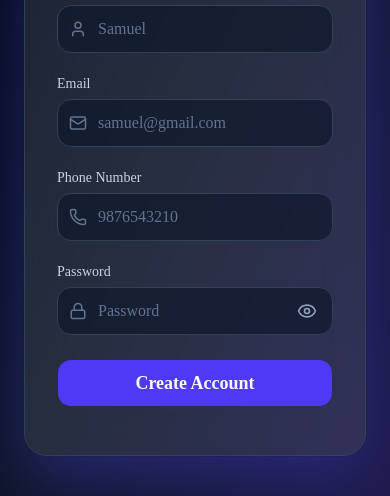
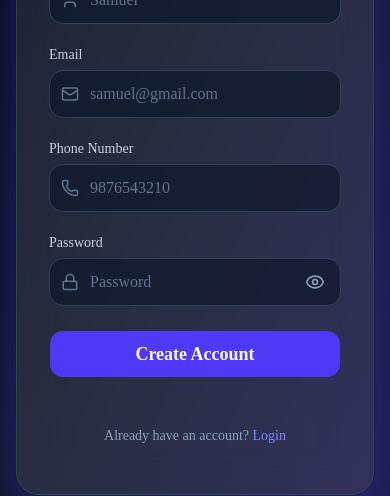
Before and after one commit to Samuel-joseph05/trackEx-pro-frontend, a Next.js app: page /register in a window 390 px wide. Shown: the part 384-880 px from the top of the page. Built offline with nearby package versions, Linux system fonts and the light colour scheme; no server answers.

Commit message:
feat: enhance RegisterPage with loading state and form validation improvements

```diff
--- a/app/register/page.jsx
+++ b/app/register/page.jsx
@@ -9,6 +9,7 @@ import { Label } from "@/components/ui/label";
 import { createUser } from "@/api/User";
 import { useRouter } from "next/navigation";
 import { toast } from "sonner";
+import Link from "next/link";
 
 export default function RegisterPage() {
   const [form, setForm] = useState({
@@ -17,9 +18,10 @@ export default function RegisterPage() {
     phone: "",
     password: "",
   });
-const router =useRouter();
+  const router = useRouter();
   const [errors, setErrors] = useState({});
   const [showPassword, setShowPassword] = useState(false);
+  const [loading, setLoading] = useState(false);
 
   const handleChange = (e) => {
     setForm({
@@ -71,19 +73,15 @@ const router =useRouter();
 
   const handleSubmit = async (e) => {
     e.preventDefault();
-    console.log("clicked")
-
+    setLoading(true);
     if (!validate()) return;
-
-    console.log(form);
 
     try {
       const data = await createUser(form);
       console.log(data);
       // alert("User Registered Successfully");
 
-
-      localStorage.setItem("token",data.token)// save token to local storage
+      localStorage.setItem("token", data.token); // save token to local storage
       // console.log(localStorage.getItem("token"));
       localStorage.setItem("user", JSON.stringify(data.user));
       toast.success("User Registered Successfully");
@@ -98,41 +96,41 @@ const router =useRouter();
       toast.error(error.response?.data?.message || "Registration failed");
       console.error(error);
       console.log(error.response?.data);
+    } finally {
+      setLoading(false);
     }
   };
 
   return (
-    <main className="min-h-screen flex items-center justify-center bg-linear-to-br from-slate-950 via-slate-900 to-indigo-950 px-6 py-10">
+    <main className="min-h-screen flex items-center justify-center bg-linear-to-br from-slate-950 via-slate-900 to-indigo-950 px-4 py-10 sm:px-6">
       <Card className="w-full max-w-lg rounded-3xl border border-slate-700 bg-white/10 backdrop-blur-xl shadow-[0_20px_60px_rgba(79,70,229,0.35)]">
         <CardContent className="p-8">
-
           <div className="text-center mb-8">
-
             <div className="mx-auto mb-5 flex h-16 w-16 items-center justify-center rounded-2xl bg-indigo-500/20">
               <User className="h-8 w-8 text-indigo-400" />
             </div>
 
-        <h1 className="text-4xl font-bold text-white">
-          Create Account
-        </h1>
+            <h1 className="text-4xl font-bold text-white">Create Account</h1>
 
             <p className="mt-2 text-slate-400">
               Sign up to start tracking your expenses
             </p>
-
           </div>
 
           <form onSubmit={handleSubmit} className="space-y-6">
-
             {/* Name */}
             <div className="space-y-2">
               <Label className="text-slate-300">Name</Label>
 
               <div className="relative">
-            <User className="absolute left-3 top-1/2 -translate-y-1/2 text-slate-500" size={18} />
+                <User
+                  className="absolute left-3 top-1/2 -translate-y-1/2 text-slate-500"
+                  size={18}
+                />
 
                 <Input
                   name="name"
+                  autoComplete="name"
                   value={form.name}
                   onChange={handleChange}
                   placeholder="Samuel"
@@ -150,10 +148,15 @@ const router =useRouter();
               <Label className="text-slate-300">Email</Label>
 
               <div className="relative">
-            <Mail className="absolute left-3 top-1/2 -translate-y-1/2 text-slate-500" size={18} />
+                <Mail
+                  className="absolute left-3 top-1/2 -translate-y-1/2 text-slate-500"
+                  size={18}
+                />
 
                 <Input
                   name="email"
+                  type="email"
+                  autoComplete="email"
                   value={form.email}
                   onChange={handleChange}
                   placeholder="samuel@gmail.com"
@@ -171,10 +174,14 @@ const router =useRouter();
               <Label className="text-slate-300">Phone Number</Label>
 
               <div className="relative">
-            <Phone className="absolute left-3 top-1/2 -translate-y-1/2 text-slate-500" size={18} />
+                <Phone
+                  className="absolute left-3 top-1/2 -translate-y-1/2 text-slate-500"
+                  size={18}
+                />
 
                 <Input
                   name="phone"
+                  autoComplete="tel"
                   value={form.phone}
                   maxLength={10}
                   pattern="[0-9]{10}"
@@ -194,7 +201,6 @@ const router =useRouter();
               <Label className="text-slate-300">Password</Label>
 
               <div className="relative">
-
                 <Lock
                   className="absolute left-3 top-1/2 -translate-y-1/2 text-slate-500"
                   size={18}
@@ -203,6 +209,7 @@ const router =useRouter();
                 <Input
                   type={showPassword ? "text" : "password"}
                   name="password"
+                  autoComplete="new-password"
                   value={form.password}
                   onChange={handleChange}
                   placeholder="Password"
@@ -214,13 +221,8 @@ const router =useRouter();
                   onClick={() => setShowPassword(!showPassword)}
                   className="absolute right-4 top-1/2 -translate-y-1/2 text-slate-400 hover:text-white transition-colors"
                 >
-              {showPassword ? (
-                <EyeOff size={20} />
-              ) : (
-                <Eye size={20} />
-              )}
+                  {showPassword ? <EyeOff size={20} /> : <Eye size={20} />}
                 </button>
-
               </div>
 
               {errors.password && (
@@ -230,13 +232,21 @@ const router =useRouter();
 
             <Button
               type="submit"
-          className="h-12 w-full rounded-xl bg-indigo-600 text-lg font-semibold transition-all duration-300 hover:bg-indigo-700 hover:shadow-lg hover:shadow-indigo-500/30 active:scale-95"
+              disabled={loading}
+              className="h-12 w-full rounded-xl bg-indigo-600 text-lg font-semibold transition-all duration-300 hover:bg-indigo-700 hover:shadow-lg hover:shadow-indigo-500/30 active:scale-95 disabled:cursor-not-allowed disabled:opacity-60"
             >
-          Create Account
+              {loading ? "Creating Account..." : "Create Account"}
             </Button>
-
+            <div className="mt-6 text-center text-sm text-slate-400">
+              Already have an account?{" "}
+              <Link
+                href="/login"
+                className="font-medium text-indigo-400 transition-colors hover:text-indigo-300"
+              >
+                Login
+              </Link>
+            </div>
           </form>
-
         </CardContent>
       </Card>
     </main>
```
Lines whose indentation alone changed are shown as unchanged.
